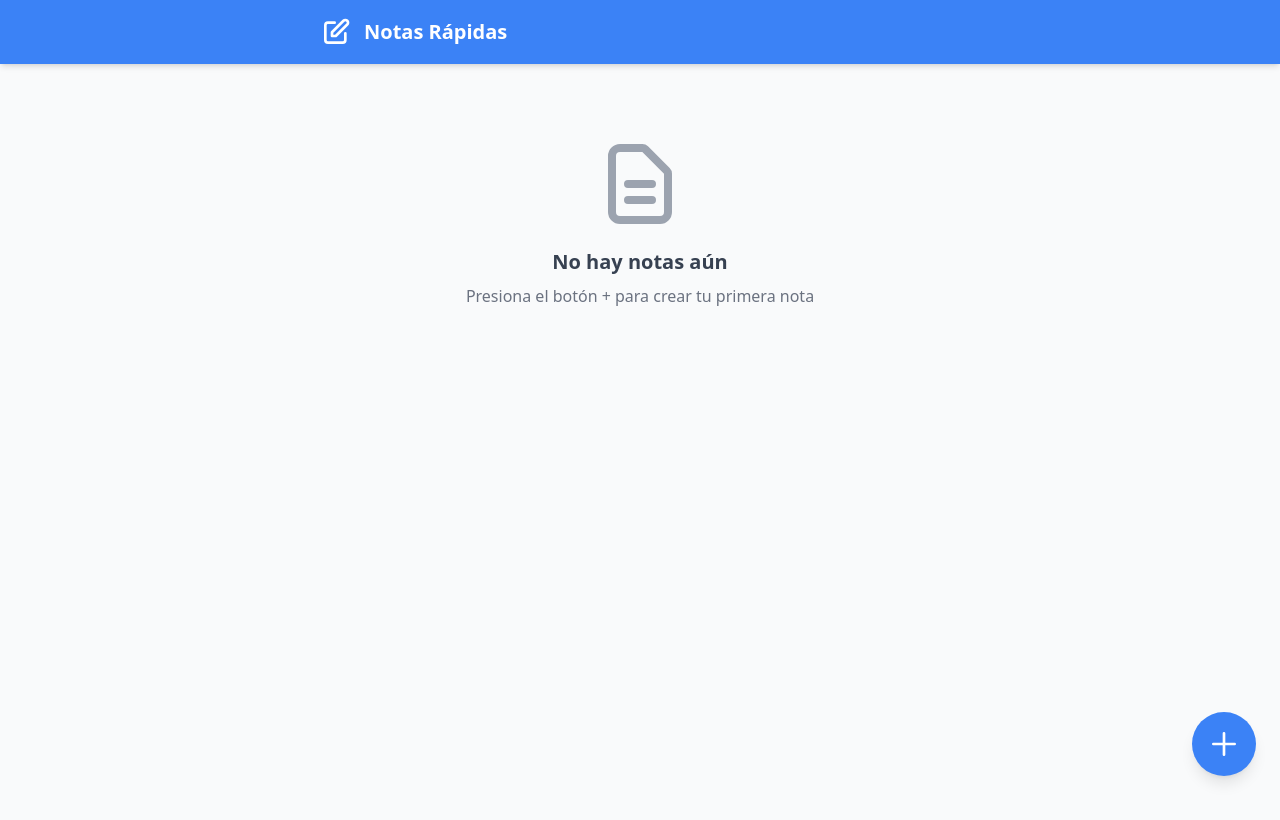
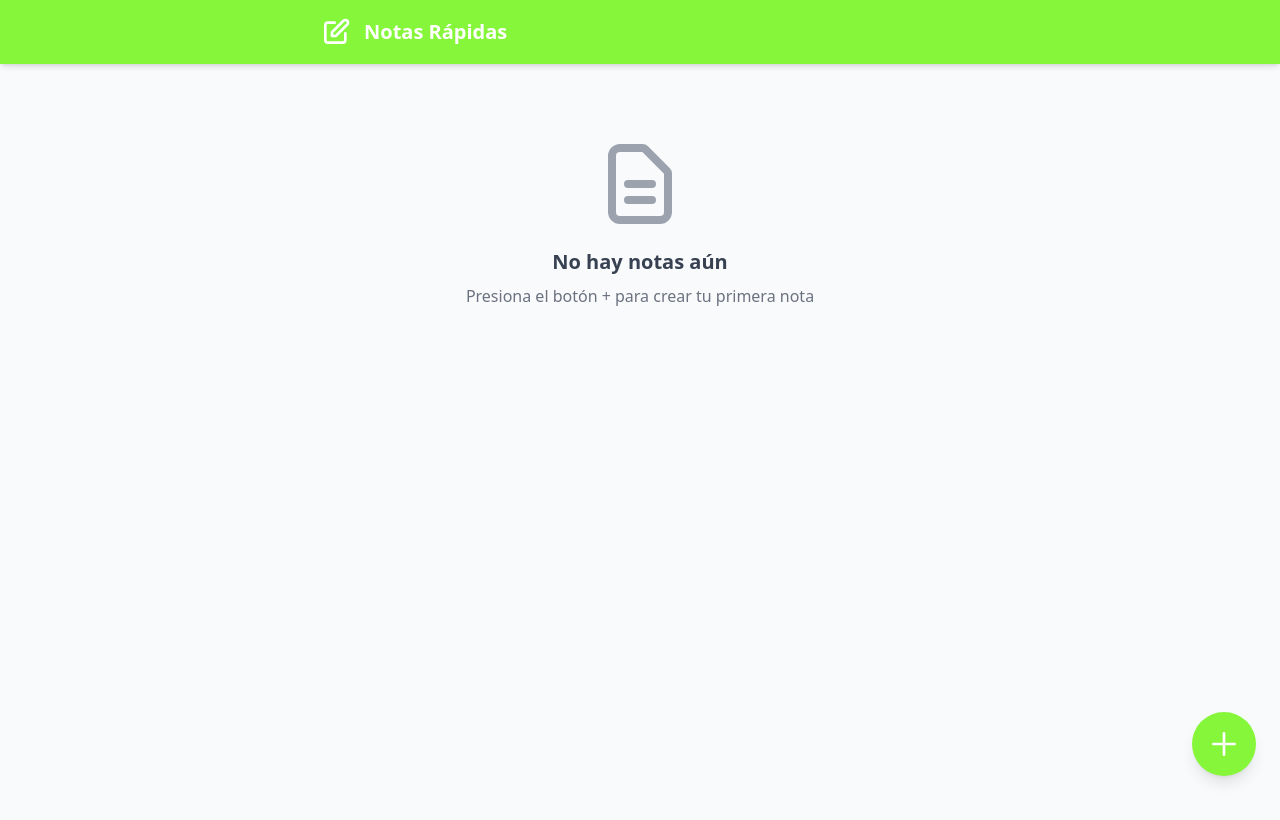
Before and after one commit to jose-duarte06/Bloc_de_Notas, a Nuxt app: page / in a window 1280 px wide. Shown: the top 820 px of the page. Built offline with nearby package versions, Linux system fonts and the light colour scheme.

Commit message:
actualizacion de manifest

```diff
--- a/nuxt.config.ts
+++ b/nuxt.config.ts
@@ -1,3 +1,4 @@
+// nuxt.config.ts
 export default defineNuxtConfig({
   ssr: false,
   compatibilityDate: '2025-07-15',
--- a/package.json
+++ b/package.json
@@ -3,8 +3,7 @@
   "type": "module",
   "private": true,
   "scripts": {
-    "build": "nuxt build",
-    "dev": "nuxt dev",
+    "build": "nuxt build && nuxt generate",
     "generate": "nuxt generate",
     "preview": "nuxt preview",
     "postinstall": "nuxt prepare"
--- a/tailwind.config.js
+++ b/tailwind.config.js
@@ -11,16 +11,16 @@ export default {
     extend: {
       colors: {
         primary: {
-          50: '#eff6ff',
-          100: '#dbeafe',
-          200: '#bfdbfe',
-          300: '#93c5fd',
-          400: '#60a5fa',
-          500: '#3b82f6',
-          600: '#2563eb',
-          700: '#1d4ed8',
-          800: '#1e40af',
-          900: '#1e3a8a',
+          50: '#000000ff',
+          100: '#e7fedbff',
+          200: '#d7febfff',
+          300: '#adfd93ff',
+          400: '#8efa60ff',
+          500: '#86f63bff',
+          600: '#25eb2cff',
+          700: '#39d81dff',
+          800: '#25af1eff',
+          900: '#3b8a1eff',
         },
       },
     },
```
Also changed, not shown: public/manifest.webmanifest.
